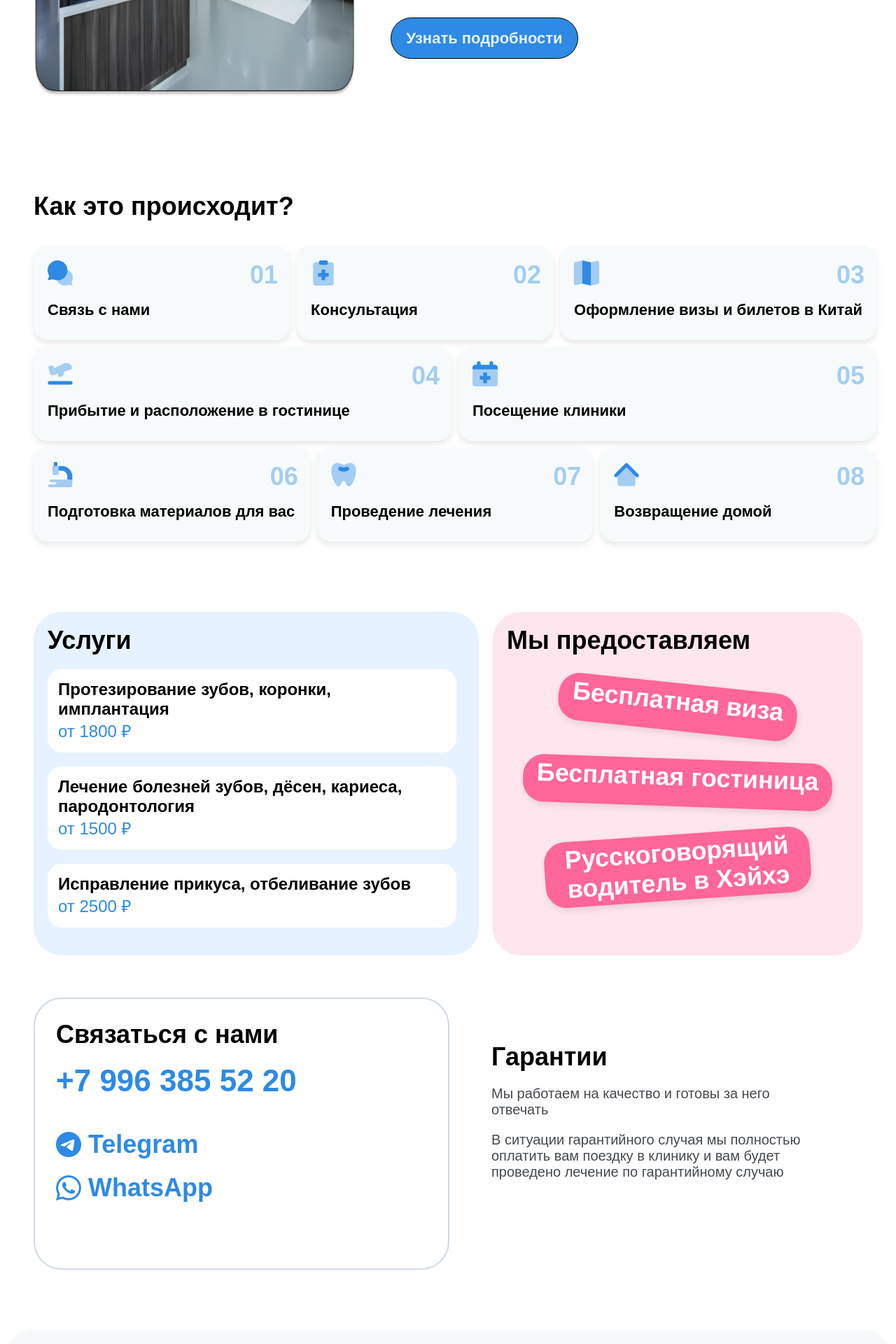
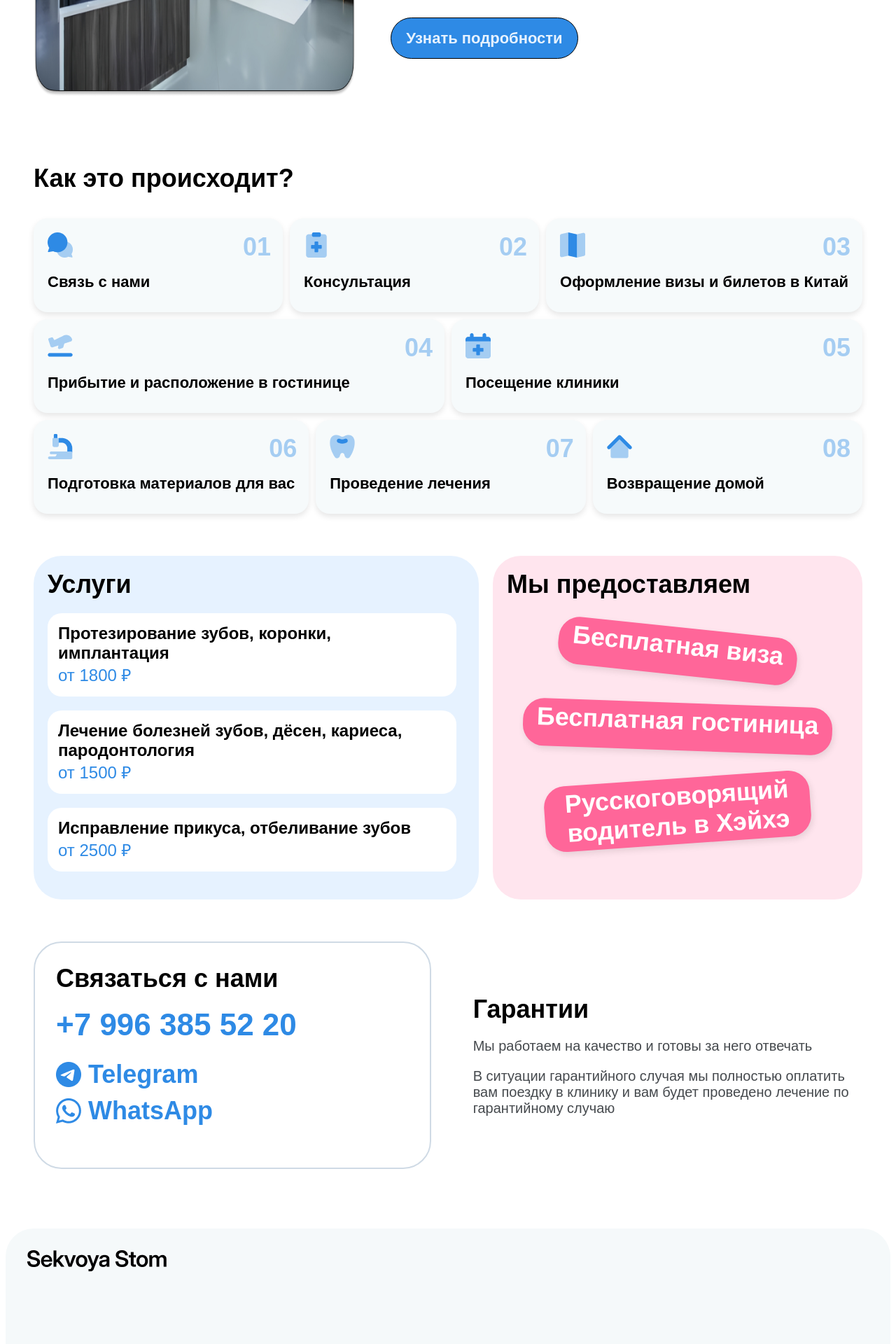
Before and after one commit to VoRaX00/Dentistry, a Next.js app: page / in a window 1280 px wide. Shown: the part 460-2380 px from the top of the page at 70% size. Built offline with nearby package versions, Linux system fonts and the light colour scheme.

Commit message:
adaptive paddings for containers

```diff
--- a/src/app/page.tsx
+++ b/src/app/page.tsx
@@ -19,12 +19,7 @@ export default function Home() {
             </Head>
             <Heading/>
             <Hero/>
-
-        </div>
-        <div className={styles.text}>
             <HowIt/>
-        </div>
-        <div className={styles.container}>
             <Services/>
             <Contacts/>
         </div>
--- a/src/components/ContactUs.tsx
+++ b/src/components/ContactUs.tsx
@@ -10,8 +10,10 @@ export function ContactUs() {
             <div className={styles.number}>
                 <span>+7 996 385 52 20</span>
             </div>
-            <Messenger path="/messengers/telegram.png" text="Telegram"/>
-            <Messenger path="/messengers/whatsApp.png" text="WhatsApp"/>
+            <div className={styles.icons}>
+                <Messenger path="/messengers/telegram.png" text="Telegram"/>
+                <Messenger path="/messengers/whatsApp.png" text="WhatsApp"/>
+            </div>
         </div>
     )
 }
--- a/src/components/Guarantees.tsx
+++ b/src/components/Guarantees.tsx
@@ -5,11 +5,11 @@ export function Guarantees() {
             <span className={styles.header}>Гарантии</span>
             <span className={styles.text} style={{
                 marginBottom: "20px",
-            }}>Мы работаем на качество и готовы за него<br/>
+            }}>Мы работаем на качество и готовы за него
                 отвечать
             </span>
-            <span className={styles.text}>В ситуации гарантийного случая мы полностью<br/>
-                оплатить вам поездку в клинику и вам будет<br/>
+            <span className={styles.text}>В ситуации гарантийного случая мы полностью
+                оплатить вам поездку в клинику и вам будет
                 проведено лечение по гарантийному случаю
             </span>
         </div>
--- a/src/styles/ContactUs.module.css
+++ b/src/styles/ContactUs.module.css
@@ -9,6 +9,7 @@
     margin-bottom: 45px;
     width: 675px;
     height: 325px;
+    box-sizing: border-box;
 }
 
 .number {
@@ -23,3 +24,19 @@
     font-size: 36px;
     margin-bottom: 20px;
 }
+
+.icons {
+    margin-top: -20px;
+}
+
+@media (max-width: 920px) {
+    .compareUs {
+        width: 100%;
+        max-width: 100%;
+        box-sizing: border-box;
+    }
+
+    .icons {
+        margin-top: -20px;
+    }
+}
--- a/src/styles/Contacts.module.css
+++ b/src/styles/Contacts.module.css
@@ -3,3 +3,10 @@
     align-items: flex-start;
     padding-top: 60px;
 }
+
+@media (max-width: 920px) {
+    .contacts {
+        flex-direction: column;
+        width: 100%;
+    }
+}
--- a/src/styles/Guarantees.module.css
+++ b/src/styles/Guarantees.module.css
@@ -25,3 +25,11 @@
         font-size: 20px;
     }
 }
+
+@media (max-width: 920px) {
+    .guarantees {
+        max-width: 100%;
+        width: 100%;
+        padding-left: 30px;
+    }
+}
--- a/src/styles/Home.module.css
+++ b/src/styles/Home.module.css
@@ -12,3 +12,9 @@
         padding: 30px;
     }
 }
+
+@media (max-width: 570px) {
+    .container {
+        padding: 0;
+    }
+}
--- a/src/styles/HowIt.module.css
+++ b/src/styles/HowIt.module.css
@@ -1,7 +1,5 @@
 .howIt {
     padding-top: 60px;
-    padding-left: 40px;
-    padding-right: 20px;
 }
 
 .howItHeader {
@@ -40,4 +38,5 @@
         justify-content: center;
         width: 100%;
     }
+
 }
--- a/src/styles/Messenger.module.css
+++ b/src/styles/Messenger.module.css
@@ -2,7 +2,7 @@
     display: flex;
     align-items: center;
     gap: 10px;
-    margin-bottom: 20px;
+    margin-bottom: 10px;
 }
 
 .icon {
```
